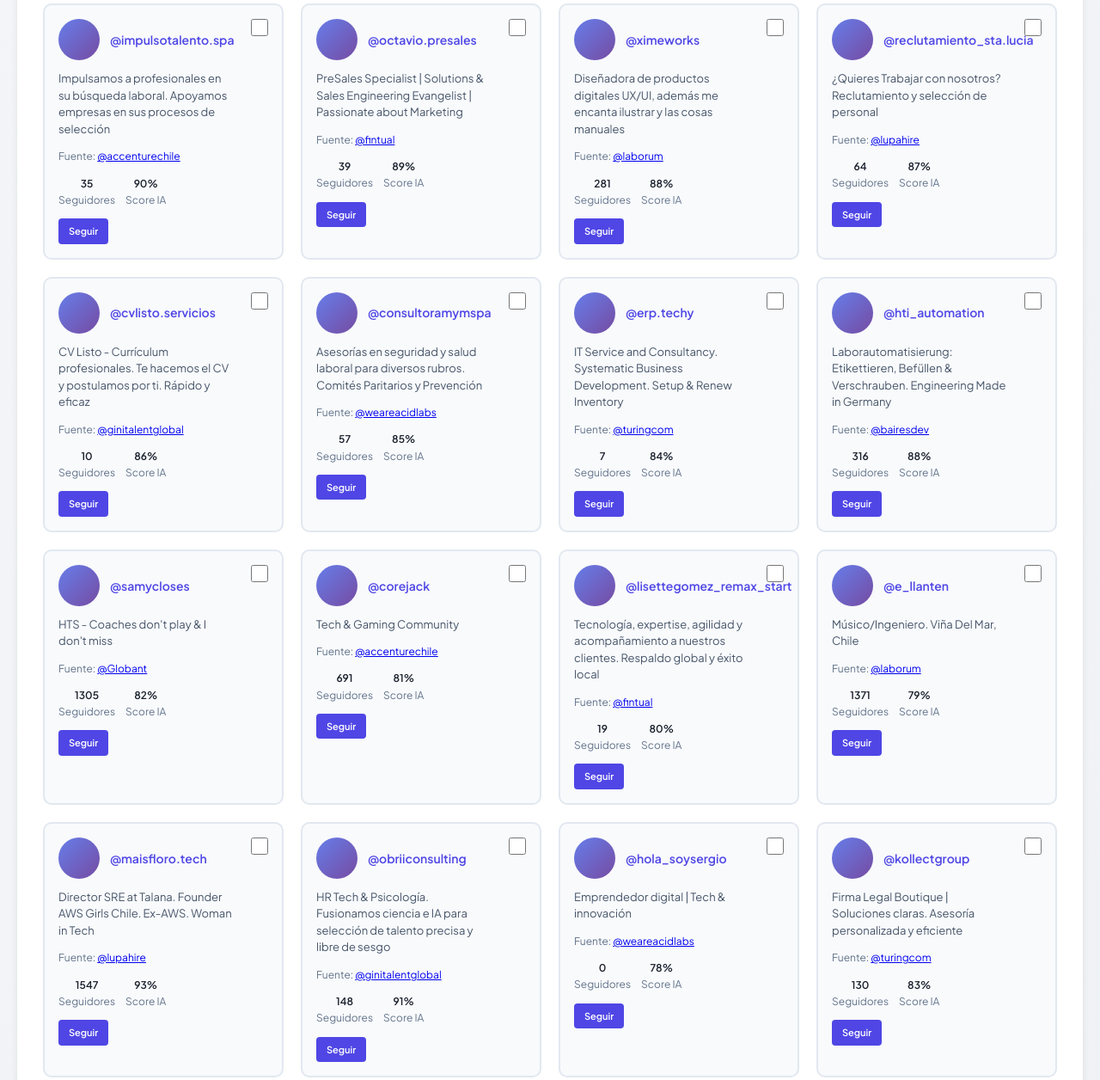
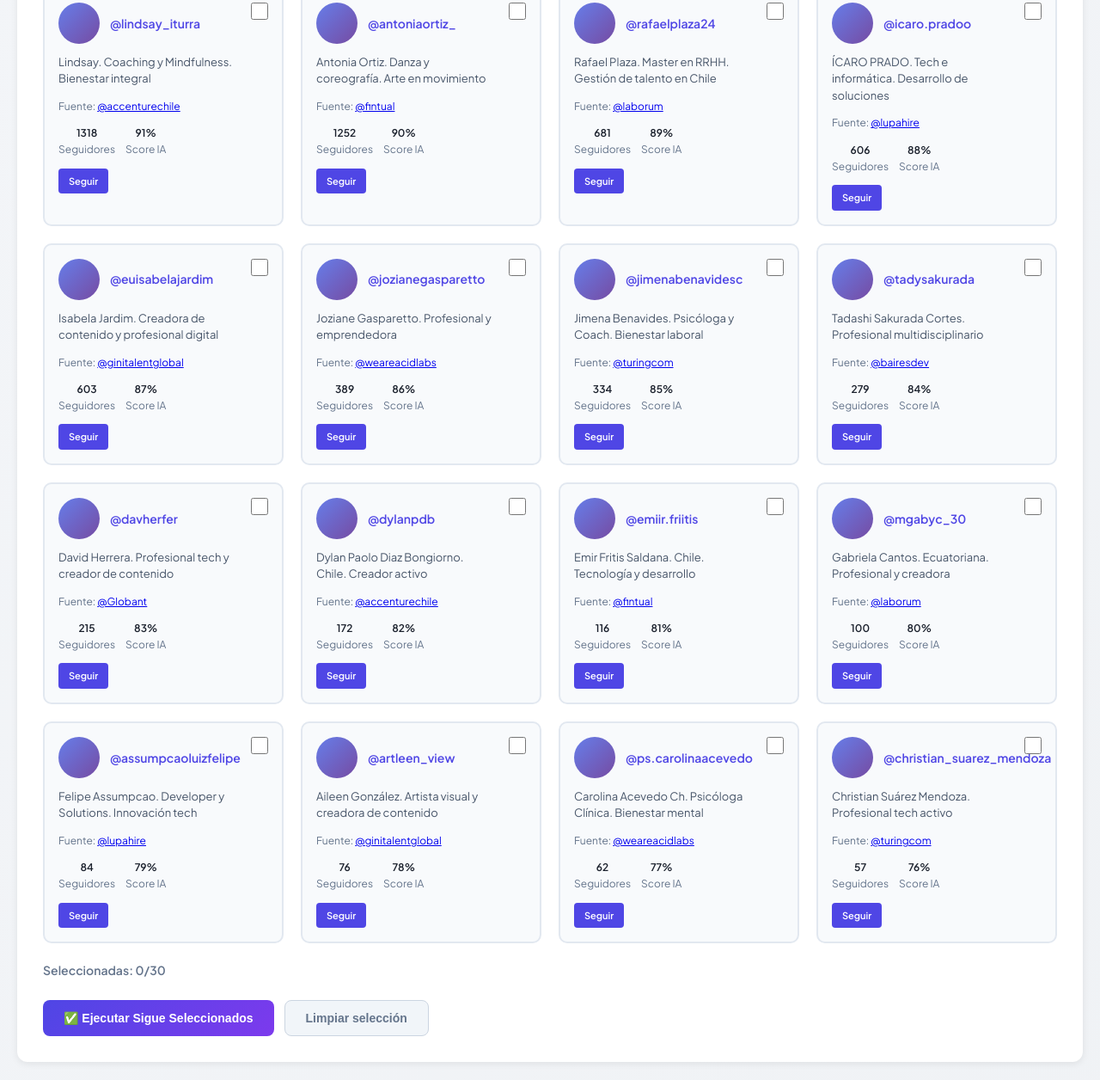
Before and after one commit to coteyanezg/daily-growth-dashboard, a plain HTML site: page index.html in a window 1280 px wide. Shown: the part 1946-3202 px from the top of the page at 86% size. Drawn offline with Linux system fonts and the light colour scheme.

Commit message:
Personas reales

```diff
--- a/index.html
+++ b/index.html
@@ -1280,49 +1280,49 @@
         ];
 
         const niuroFollowsBios = [
-            { handle: '@chilenacionemprendedora', bio: 'Historias reales para pensar y construir mejores empresas. Podcast de empresarios y ejecutivos', followers: 4961, score: 95 },
-            { handle: '@eva.confia', bio: '15+ años seleccionando personal de confianza. Experiencia en Perú, México y España', followers: 2515, score: 94 },
-            { handle: '@talentmomentum', bio: 'Nosotros ponemos el talento, tú haces crecer tu empresa. Gestión integral de talento remoto', followers: 45, score: 92 },
-            { handle: '@mimconsultoraintegralrrhh', bio: 'Consultora Integral de RRHH. Acompañamos la gestión de personas. Soluciones claras y a la medida', followers: 52, score: 91 },
-            { handle: '@impulsotalento.spa', bio: 'Impulsamos a profesionales en su búsqueda laboral. Apoyamos empresas en sus procesos de selección', followers: 35, score: 90 },
-            { handle: '@octavio.presales', bio: 'PreSales Specialist | Solutions & Sales Engineering Evangelist | Passionate about Marketing', followers: 39, score: 89 },
-            { handle: '@ximeworks', bio: 'Diseñadora de productos digitales UX/UI, además me encanta ilustrar y las cosas manuales', followers: 281, score: 88 },
-            { handle: '@reclutamiento_sta.lucia', bio: '¿Quieres Trabajar con nosotros? Reclutamiento y selección de personal', followers: 64, score: 87 },
-            { handle: '@cvlisto.servicios', bio: 'CV Listo - Currículum profesionales. Te hacemos el CV y postulamos por ti. Rápido y eficaz', followers: 10, score: 86 },
-            { handle: '@consultoramymspa', bio: 'Asesorías en seguridad y salud laboral para diversos rubros. Comités Paritarios y Prevención', followers: 57, score: 85 },
-            { handle: '@erp.techy', bio: 'IT Service and Consultancy. Systematic Business Development. Setup & Renew Inventory', followers: 7, score: 84 },
-            { handle: '@hti_automation', bio: 'Laborautomatisierung: Etikettieren, Befüllen & Verschrauben. Engineering Made in Germany', followers: 316, score: 88 },
-            { handle: '@samycloses', bio: 'HTS - Coaches don\'t play & I don\'t miss', followers: 1305, score: 82 },
-            { handle: '@corejack', bio: 'Tech & Gaming Community', followers: 691, score: 81 },
-            { handle: '@lisettegomez_remax_start', bio: 'Tecnología, expertise, agilidad y acompañamiento a nuestros clientes. Respaldo global y éxito local', followers: 19, score: 80 },
-            { handle: '@e_llanten', bio: 'Músico/Ingeniero. Viña Del Mar, Chile', followers: 1371, score: 79 },
-            { handle: '@maisfloro.tech', bio: 'Director SRE at Talana. Founder AWS Girls Chile. Ex-AWS. Woman in Tech', followers: 1547, score: 93 },
-            { handle: '@obriiconsulting', bio: 'HR Tech & Psicología. Fusionamos ciencia e IA para selección de talento precisa y libre de sesgo', followers: 148, score: 91 },
-            { handle: '@hola_soysergio', bio: 'Emprendedor digital | Tech & innovación', followers: 0, score: 78 },
-            { handle: '@kollectgroup', bio: 'Firma Legal Boutique | Soluciones claras. Asesoría personalizada y eficiente', followers: 130, score: 83 }
+            { handle: '@godiegoarias', bio: 'Menos llanto, más acción. @desafiolatam. Crecimiento constante', followers: 9892, score: 95 },
+            { handle: '@salvadorfelix_', bio: 'Multimedia & Writer. Creatividad y producción audiovisual', followers: 2954, score: 94 },
+            { handle: '@tomasdintrans', bio: 'Santiago, Chile. Emprendedor y creador de contenido digital', followers: 2358, score: 93 },
+            { handle: '@alau_daniela', bio: 'Daniela Santos. Profesional de tecnología y desarrollo', followers: 1731, score: 92 },
+            { handle: '@lindsay_iturra', bio: 'Lindsay. Coaching y Mindfulness. Bienestar integral', followers: 1318, score: 91 },
+            { handle: '@antoniaortiz_', bio: 'Antonia Ortiz. Danza y coreografía. Arte en movimiento', followers: 1252, score: 90 },
+            { handle: '@rafaelplaza24', bio: 'Rafael Plaza. Master en RRHH. Gestión de talento en Chile', followers: 681, score: 89 },
+            { handle: '@icaro.pradoo', bio: 'ÍCARO PRADO. Tech e informática. Desarrollo de soluciones', followers: 606, score: 88 },
+            { handle: '@euisabelajardim', bio: 'Isabela Jardim. Creadora de contenido y profesional digital', followers: 603, score: 87 },
+            { handle: '@jozianegasparetto', bio: 'Joziane Gasparetto. Profesional y emprendedora', followers: 389, score: 86 },
+            { handle: '@jimenabenavidesc', bio: 'Jimena Benavides. Psicóloga y Coach. Bienestar laboral', followers: 334, score: 85 },
+            { handle: '@tadysakurada', bio: 'Tadashi Sakurada Cortes. Profesional multidisciplinario', followers: 279, score: 84 },
+            { handle: '@davherfer', bio: 'David Herrera. Profesional tech y creador de contenido', followers: 215, score: 83 },
+            { handle: '@dylanpdb', bio: 'Dylan Paolo Diaz Bongiorno. Chile. Creador activo', followers: 172, score: 82 },
+            { handle: '@emiir.friitis', bio: 'Emir Fritis Saldana. Chile. Tecnología y desarrollo', followers: 116, score: 81 },
+            { handle: '@mgabyc_30', bio: 'Gabriela Cantos. Ecuatoriana. Profesional y creadora', followers: 100, score: 80 },
+            { handle: '@assumpcaoluizfelipe', bio: 'Felipe Assumpcao. Developer y Solutions. Innovación tech', followers: 84, score: 79 },
+            { handle: '@artleen_view', bio: 'Aileen González. Artista visual y creadora de contenido', followers: 76, score: 78 },
+            { handle: '@ps.carolinaacevedo', bio: 'Carolina Acevedo Ch. Psicóloga Clínica. Bienestar mental', followers: 62, score: 77 },
+            { handle: '@christian_suarez_mendoza', bio: 'Christian Suárez Mendoza. Profesional tech activo', followers: 57, score: 76 }
         ];
 
         const enderysFollowsBios = [
-            { handle: '@miguelrojas.ia', bio: 'Convierto la IA en una aliada cotidiana. ¿Quieres ser parte de IA sin Miedo?', followers: 719, score: 95 },
-            { handle: '@simplilatam', bio: 'Factoring digital, humano y simple. Liquidez en el mismo día y total transparencia. Plataforma digital', followers: 4698, score: 94 },
-            { handle: '@fonttech.cl', bio: 'Desarrollo y Gestión de plataformas SaaS. Aplicaciones web. Gestiona tu proyecto con desarrollo experto', followers: 13, score: 92 },
-            { handle: '@codestorechile', bio: 'Mercado de software en Chile. Regístrate gratis. CodeStore Marketplace de Software', followers: 6, score: 91 },
-            { handle: '@goxt_innovacion', bio: 'Software que impulsa negocios. Tecnología para empresas en crecimiento. CRM + Operación Logística', followers: 3, score: 90 },
-            { handle: '@clodi.cl', bio: 'Menos papeles, más control de seguridad HSE. Plataforma de gestión digital', followers: 5, score: 89 },
-            { handle: '@brucebruce_dev', bio: 'Python sin humo. Código claro. Resultados reales. Shorts diarios', followers: 0, score: 88 },
-            { handle: '@dva.legal', bio: 'Registro de Marcas. Asesoría legal a Condominios. Servicios legales corporativos', followers: 350, score: 87 },
-            { handle: '@startupnewsitalia', bio: 'Startup News Italia - Noticias del ecosistema emprendedor', followers: 85, score: 86 },
-            { handle: '@track_time_', bio: 'Tracking y gestión de tiempo. Productividad y eficiencia', followers: 2228, score: 85 },
-            { handle: '@miguelurrutiaceo_', bio: 'Founder @detef_. CEO & emprendedor tech', followers: 31, score: 84 },
-            { handle: '@duploz.cl', bio: 'Cocktails & Craft Beer. Apoquindo 4900, Las Condes', followers: 39335, score: 80 },
-            { handle: '@obriiconsulting', bio: 'HR Tech & Psicología. Fusionamos ciencia e IA para selección de talento precisa y libre de sesgo', followers: 148, score: 93 },
-            { handle: '@dieptar', bio: 'Diego Shepherd - Emprendedor y creador de contenido', followers: 0, score: 82 },
-            { handle: '@kollectgroup', bio: 'Firma Legal Boutique. Soluciones claras y asesoría personalizada', followers: 130, score: 83 },
-            { handle: '@draerikavillavicencioayub', bio: 'Dra. Erika Villavicencio Ayub - Investigadora y conferencista', followers: 213, score: 81 },
-            { handle: '@maisfloro.tech', bio: 'Director SRE at Talana. Founder AWS Girls Chile. Ex-AWS. Woman in Tech', followers: 1547, score: 91 },
-            { handle: '@e_llanten', bio: 'Músico/Ingeniero. Viña Del Mar, Chile', followers: 1371, score: 79 },
-            { handle: '@lisettegomez_remax_start', bio: 'Tecnología, expertise, agilidad y acompañamiento. Respaldo global y éxito local', followers: 19, score: 78 },
-            { handle: '@cotemayorga.v', bio: 'María José Mayorga V. - Emprendedora digital', followers: 0, score: 77 }
+            { handle: '@tomasffrench_davis', bio: 'Chileno en México. Emprendedor serial. Speaker TEDx. Cofundador @goodplayers.cl', followers: 11045, score: 95 },
+            { handle: '@ignacio.quezada.l', bio: 'Host @dentrodeljuego_ontour. Claves de negocios exitosos. Fanático de la lectura', followers: 8479, score: 94 },
+            { handle: '@proita', bio: 'Patricia Roa. Santiago, Chile. Creadora de contenido activa', followers: 7361, score: 93 },
+            { handle: '@komalchile', bio: 'Komal Dadlani. Biochemist. Bloomberg Most Influential. WEF YGL. MIT 35u35', followers: 6739, score: 92 },
+            { handle: '@alvasil', bio: 'Alvaro Silberstein. Co-Founder @wheeltheworld. Berkeley, CA', followers: 5664, score: 91 },
+            { handle: '@franciscoceabro', bio: 'Francisco Cea. Active Player. Podcaster @ceabrothers. Optimismo y acción', followers: 2976, score: 90 },
+            { handle: '@javier.psd', bio: 'Javier Alonso. Director de Arte @motordoo. Creativo visual y Brand Designer. Santiago', followers: 2167, score: 89 },
+            { handle: '@ctheodor', bio: 'Cristopher Theodoropoulos. Emprendedor. Founder @toliv.social y @aureolab', followers: 1186, score: 88 },
+            { handle: '@paulosaldivar', bio: 'Paulo Andrés Saldivar Aguilera. Profesional y emprendedor', followers: 735, score: 87 },
+            { handle: '@arthur.estima', bio: 'Arthur Estima. Educación Financiera para Empresas. Atendimiento Individual', followers: 523, score: 86 },
+            { handle: '@panconqueso__', bio: 'Francisco Sanhueza M. Creador de contenido activo en Chile', followers: 419, score: 85 },
+            { handle: '@lobo_striker', bio: 'Jorge Lobo. Kickboxer Senshi/KWU. Dojo Valdivia. Puente Alto, Chile', followers: 419, score: 84 },
+            { handle: '@sebasespinozalegal', bio: 'Sebastián Espinoza. Neuromarketing Jurídico. Posicionamiento para abogados', followers: 408, score: 83 },
+            { handle: '@abogadoedwinbanquez', bio: 'Edwin Banquez. Abogado. Asesoría legal y representación profesional', followers: 398, score: 82 },
+            { handle: '@dva.legal', bio: 'Dayana Varela. Abogada Corporativa. Registro de Marcas y Asesoría Legal', followers: 350, score: 81 },
+            { handle: '@leymerflorez', bio: 'Leymer Adrián Flórez. Creador de contenido activo y profesional', followers: 242, score: 80 },
+            { handle: '@evaptrsen', bio: 'Eva Christina Petersen. Design and art. Creatividad visual', followers: 233, score: 79 },
+            { handle: '@lautaro.gutierrez97', bio: 'Lautaro Gutierrez. Social Scientist. Mente y cuerpo sobre todas las cosas', followers: 208, score: 78 },
+            { handle: '@saviotech_', bio: 'Saraí. Desarrollo Web e Impresión 3D. Páginas Web y CRM', followers: 388, score: 77 },
+            { handle: '@dilaw.sur', bio: 'Matías De La Jara. Abogado desde el sur de Chile. Derecho Civil, Familia y Laboral', followers: 73, score: 76 }
         ];
 
         const niuroStories = [
```
